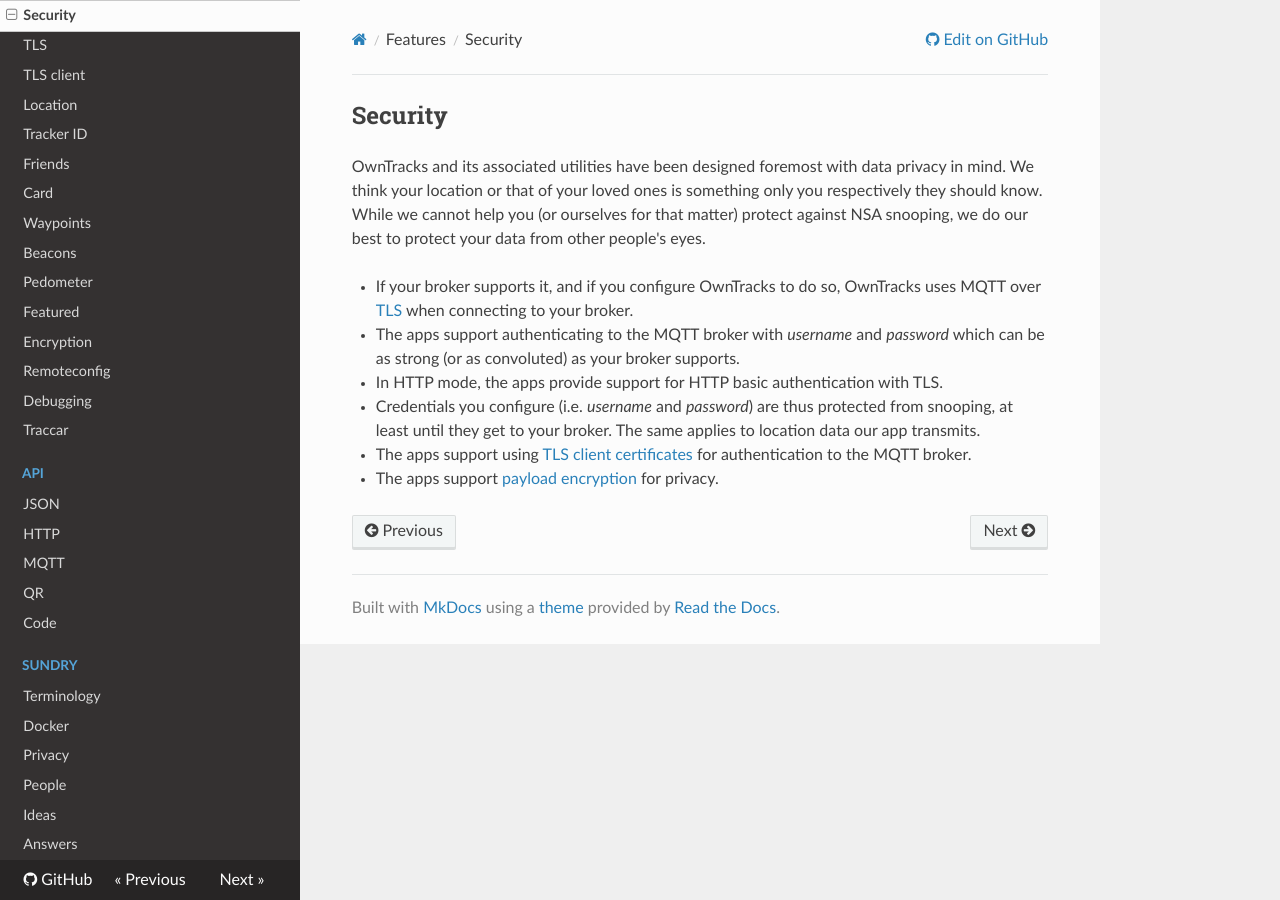
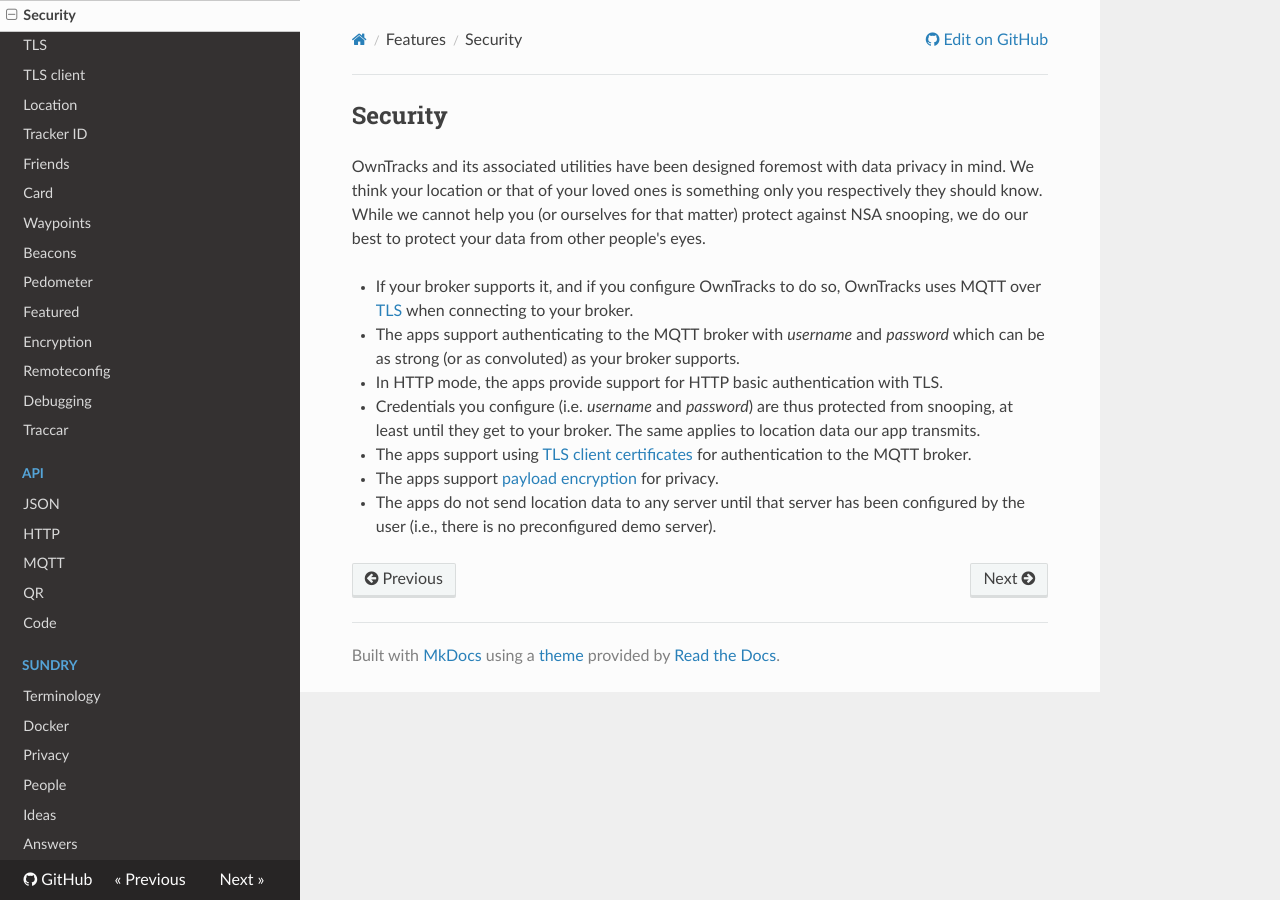
Before and after one commit to owntracks/booklet, an MkDocs documentation site: the page built from docs/features/security.md, in a window 1280 px wide. Built offline with MkDocs 1.6.1, drawn with Linux system fonts in a browser that asks for light colours; nearby versions of some CDN libraries; old or Windows-style settings are respelled for this version of MkDocs.

Commit message:
Add note about no servers being configured by default
Per discussion in https://github.com/owntracks/booklet/issues/45, the
apps do not send location to any servers until configured by the user.

```diff
--- a/docs/features/security.md
+++ b/docs/features/security.md
@@ -8,3 +8,4 @@ OwnTracks and its associated utilities have been designed foremost with data pri
 * Credentials you configure (i.e. _username_ and _password_) are thus protected from snooping, at least until they get to your broker. The same applies to location data our app transmits.
 * The apps support using [TLS client certificates](tlscert.md) for authentication to the MQTT broker.
 * The apps support [payload encryption](encrypt.md) for privacy.
+* The apps do not send location data to any server until that server has been configured by the user (i.e., there is no preconfigured demo server).
```
